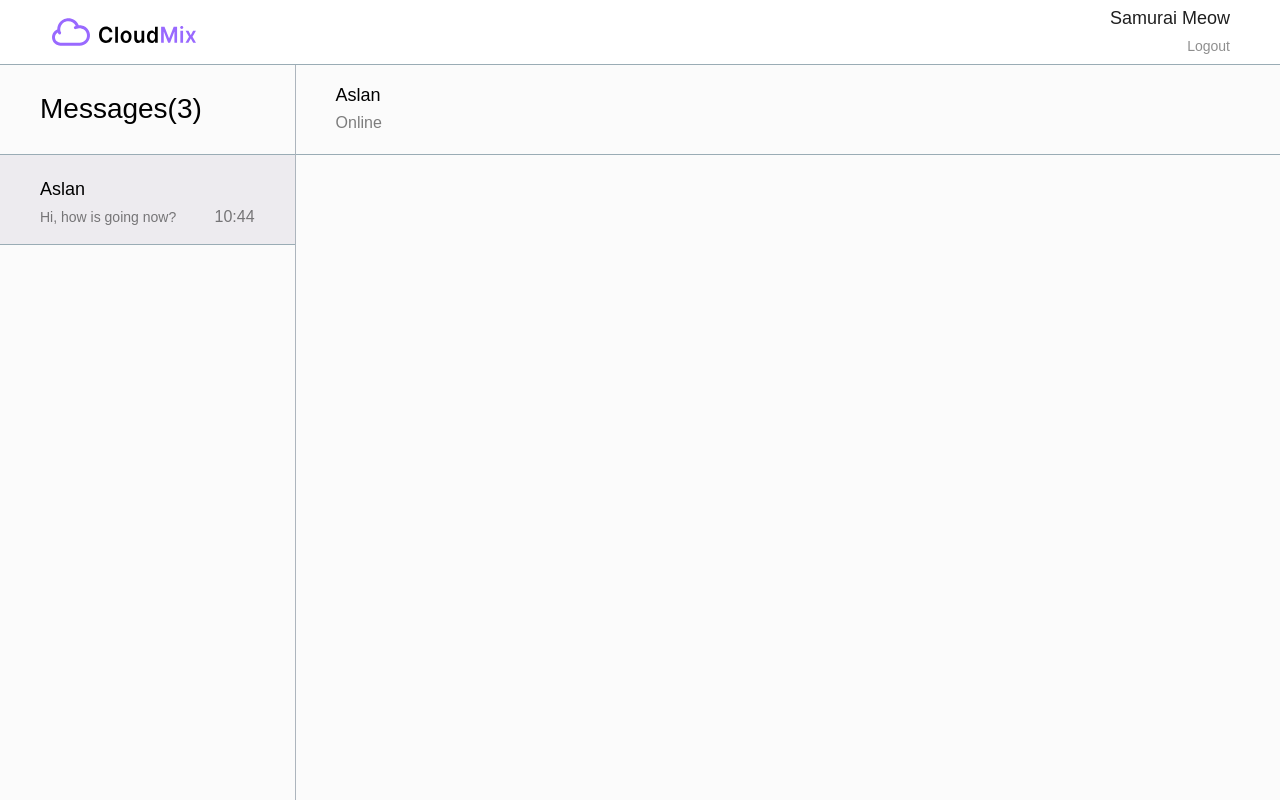
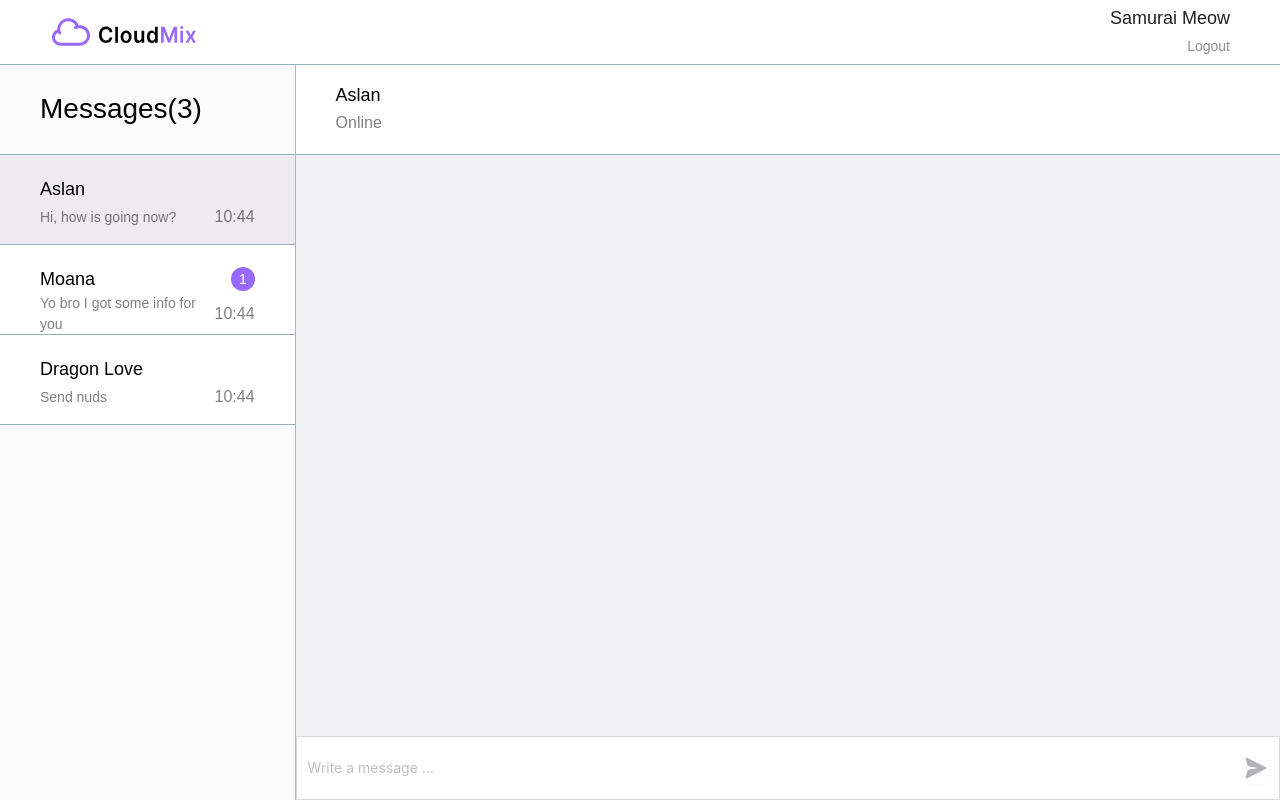
Before and after one commit to dinerozz/cloud_mix, a React (Vite) app: page / in a window 1280 px wide. Built offline with nearby package versions, Linux system fonts and the light colour scheme.

Commit message:
feat(messages): message box base layout added

```diff
--- /dev/null
+++ b/src/components/molecules/AppHeader.tsx
@@ -0,0 +1,17 @@
+import React from "react";
+import Logo from "../../../public/assets/icons/Logo.svg";
+import { Header } from "antd/lib/layout/layout";
+
+export const AppHeader = () => {
+  return (
+    <Header className="bg-white flex justify-between items-center leading-[28px]">
+      <div id="logo">
+        <img src={Logo} alt="" />
+      </div>
+      <div>
+        <p className="text-[18px] font-[500]">Samurai Meow</p>
+        <p className="opacity-[0.5] text-right">Logout</p>
+      </div>
+    </Header>
+  );
+};
--- /dev/null
+++ b/src/components/molecules/MessageListItem.tsx
@@ -0,0 +1,42 @@
+import React, { FC } from "react";
+
+type TMessageListItemProps = {
+  title: string;
+  message: string;
+  time: string;
+  isChecked: boolean;
+  listItemBg?: string;
+  counter?: number;
+};
+
+export const MessageListItem: FC<TMessageListItemProps> = ({
+  title,
+  message,
+  time,
+  isChecked = false,
+  listItemBg = "bg-white",
+  counter = 1,
+}) => {
+  return (
+    <div
+      className={`px-10 py-[20px] h-[90px] border-b-[1px] border-[#9AACB5] cursor-pointer ${listItemBg}`}
+    >
+      <div className="flex justify-between items-center">
+        <p className="text-[18px] font-[500] leading-[28px]">{title}</p>
+        {isChecked && (
+          <div className="bg-[#9969FF] text-white w-6 h-6 rounded-full px-[8.5px] py-[2px]">
+            {counter}
+          </div>
+        )}
+      </div>
+      <div className="flex items-center justify-between">
+        <p className="text-[14px] font-400 opacity-[0.5] leading-[21px]">
+          {message}
+        </p>
+        <p className="text-[16px] font-400 opacity-[0.5] leading-[28px]">
+          {time}
+        </p>
+      </div>
+    </div>
+  );
+};
--- a/src/components/pages/Home.tsx
+++ b/src/components/pages/Home.tsx
@@ -1,46 +1,58 @@
 import { FC } from "react";
 
-import { Layout } from "antd";
-import { Header } from "antd/lib/layout/layout";
-import Logo from "../../../public/assets/icons/Logo.svg";
+import { Button, Layout } from "antd";
+import SendMessageIcon from "../../../public/assets/icons/SendMessageIcon.svg";
+import { MessageListItem } from "../molecules/MessageListItem";
+import { AppHeader } from "../molecules/AppHeader";
+import Input from "antd/lib/input/Input";
 
 export const Home: FC = () => {
   return (
     <Layout className="layout h-[100vh] bg-white">
-      <Header className="bg-white flex justify-between items-center leading-[28px]">
-        <div id="logo">
-          <img src={Logo} alt="" />
-        </div>
-        <div>
-          <p className="text-[18px] font-[500]">Samurai Meow</p>
-          <p className="opacity-[0.5] text-right">Logout</p>
-        </div>
-      </Header>
+      <AppHeader />
       <div className="flex h-[100vh] w-full border-t-[1px] border-[#9AACB5] bg-[#FBFBFB]">
         <div className="w-[30%] border-r-[1px] border-gray-light">
           <div className="px-10 py-[30px] h-[90px] border-b-[1px] border-[#9AACB5]">
             <p className="text-[28px] leading-[28px]">Messages(3)</p>
           </div>
-          <div className="px-10 py-[20px] h-[90px] border-b-[1px] border-[#9AACB5] cursor-pointer bg-[#EDEBEF]">
-            <p className="text-[18px] font-[500] leading-[28px]">Aslan</p>
-            <div className="flex items-center justify-between">
-              <p className="text-[14px] font-400 opacity-[0.5] leading-[21px]">
-                Hi, how is going now?
-              </p>
-              <p className="text-[16px] font-400 opacity-[0.5] leading-[28px]">
-                10:44
-              </p>
-            </div>
-          </div>
+          <MessageListItem
+            title="Aslan"
+            message="Hi, how is going now?"
+            time="10:44"
+            listItemBg="bg-[#EDEBEF]"
+            isChecked={false}
+          />
+          <MessageListItem
+            title="Moana"
+            message="Yo bro I got some info for you"
+            time="10:44"
+            isChecked={true}
+          />
+          <MessageListItem
+            title="Dragon Love"
+            message="Send nuds"
+            time="10:44"
+            isChecked={false}
+          />
         </div>
-        <div className="w-full">
-          <div className="flex flex-col px-10 py-4 h-[90px] border-b-[1px] border-[#9AACB5]">
+        <div className="w-full bg-[#F2F1F4] flex flex-col justify-between">
+          <div className="flex flex-col px-10 py-4 h-[90px] border-b-[1px] border-[#9AACB5] bg-white">
             <p className="text-[18px] font-[500] leading-[28px]">Aslan</p>
             <p className="opacity-[0.5] text-[16px] font-[400] leading-[28px]">
               Online
             </p>
           </div>
-          <div></div>
+          <div className="flex justify-between items-center">
+            <Input
+              className="h-16 rounded-[0px] outline-0"
+              placeholder="Write a message ..."
+              suffix={
+                <Button className="bg-none p-0 border-0 outline-0">
+                  <img src={SendMessageIcon} alt="send-message-icon" />
+                </Button>
+              }
+            />
+          </div>
         </div>
       </div>
     </Layout>
```
Also changed, not shown: public/assets/icons/SendMessageIcon.svg (added).
